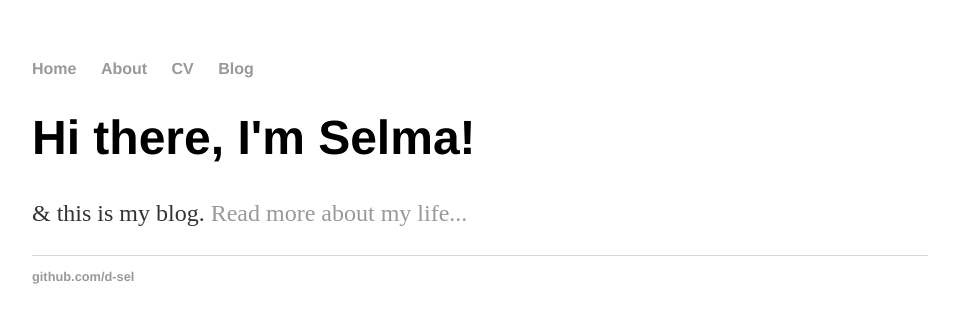
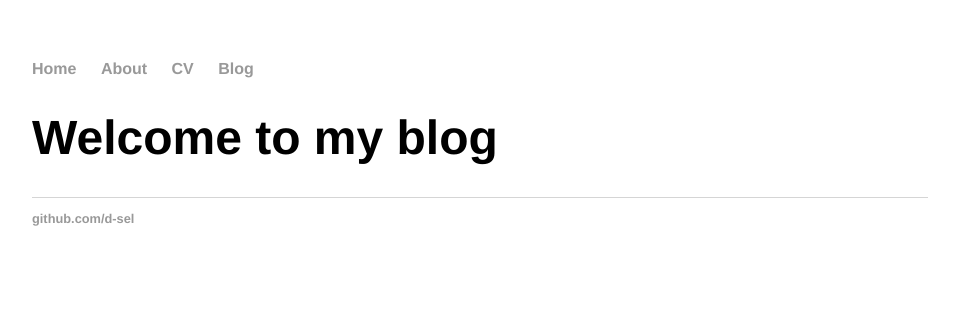
Before and after one commit to d-sel/d-sel.github.io, a Jekyll site: the page built from index.html, in a window 1280 px wide. Shown: the top 323 px of the page, without its empty margins (160-1119 px from the left). Built offline with Jekyll 4.4.1, drawn with Linux system fonts in a browser that asks for light colours.

Commit message:
Update index.html

```diff
--- a/index.html
+++ b/index.html
@@ -1,8 +1,8 @@
 ---
 layout: default
-title: Hank Quinlan, Horrible Cop
+title: Selma's Blog, Horrible Cop
 ---
 <div class="blurb">
-	<h1>Hi there, I'm Selma!</h1>
-	<p>& this is my blog. <a href="/about">Read more about my life...</a></p>
+	<h1>Welcome to my blog</h1>
+
 </div><!-- /.blurb -->
```
